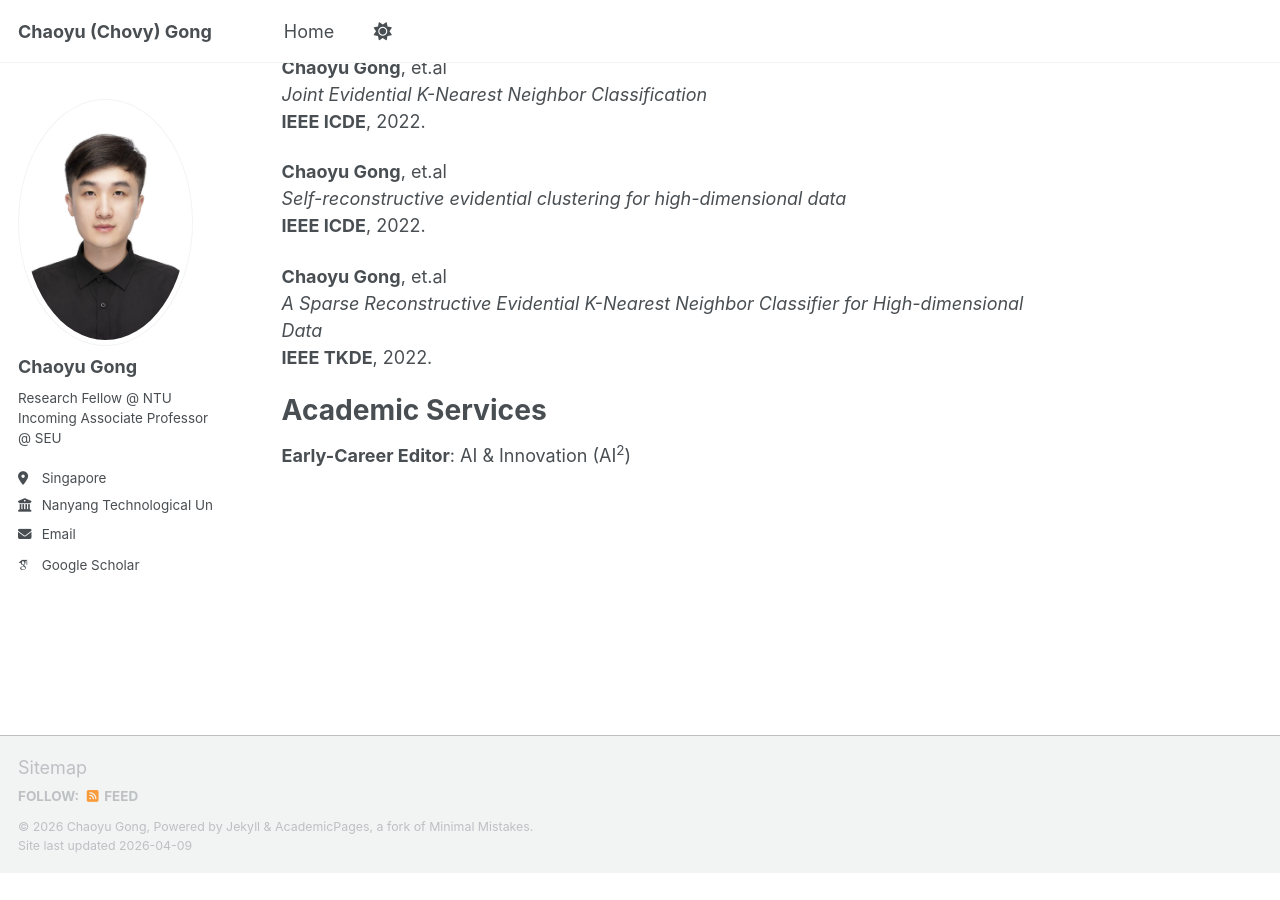
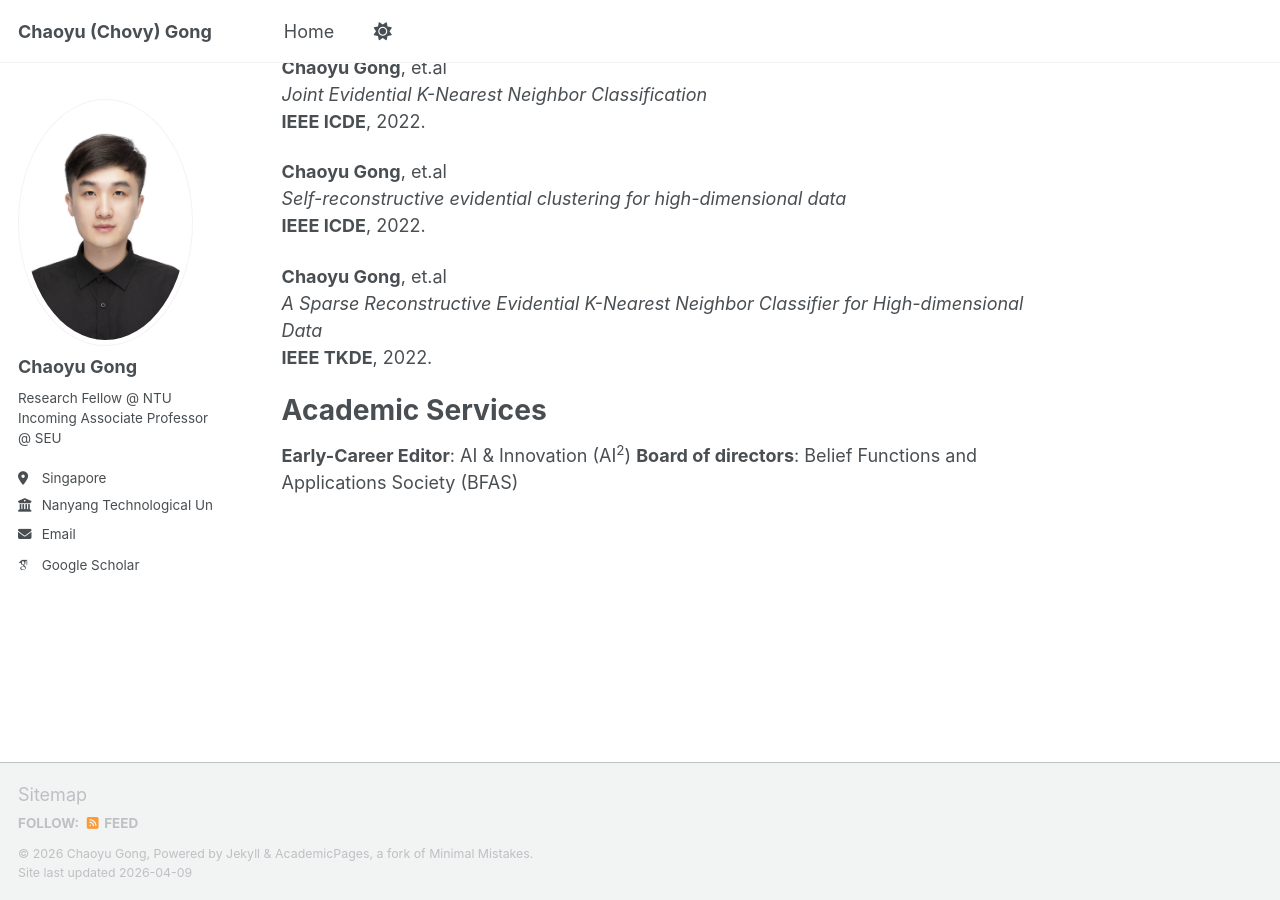
Before and after one commit to doushijihui/Chovy-Gong, a Jekyll site: the page built from _pages/about.md, in a window 1280 px wide and 900 px high, scrolled down 1812 px. Built offline with Jekyll 4.4.1, drawn with Linux system fonts in a browser that asks for light colours; some web fonts are replaced; a script that is not in the unit is left out; before the commit the page ends 2685 px from its top, so only the background shows below that.

Commit message:
Update about.md

```diff
--- a/_pages/about.md
+++ b/_pages/about.md
@@ -80,3 +80,4 @@ Yunshu Shi, **Chaoyu Gong**<sup>✉</sup>, et.al
 Academic Services
 ======
 **Early-Career Editor**: AI & Innovation (AI<sup>2</sup>)
+**Board of directors**: Belief Functions and Applications Society (BFAS)
```
